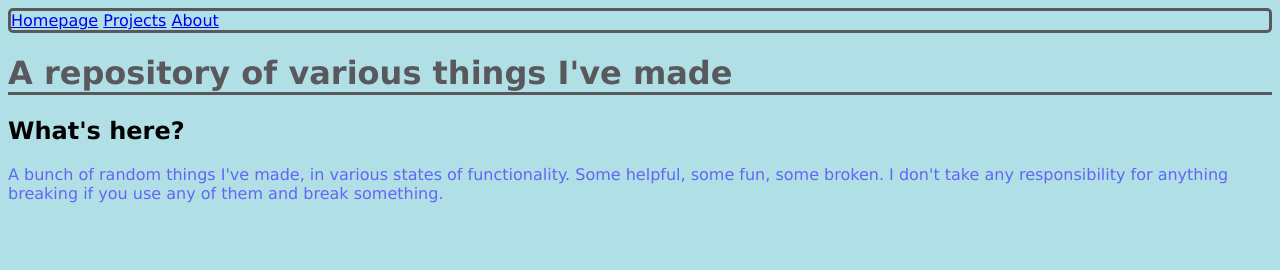
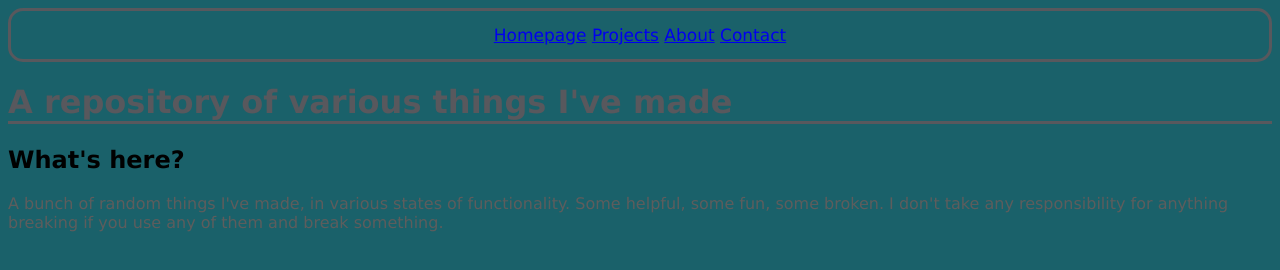
Before and after one commit to Avarikio/avarikio.github.io, a plain HTML site: page index.html in a window 1280 px wide. Drawn offline with Linux system fonts and the light colour scheme.

Commit message:
More styles.css.

```diff
--- a/index.html
+++ b/index.html
@@ -12,6 +12,7 @@
     <a href= "index">Homepage</a>
     <a href= "projects">Projects</a>
     <a href = "about">About</a>
+    <a href = "contact">Contact</a>
   </nav>
 
   <h1>A repository of various things I've made</h1>
--- a/styles.css
+++ b/styles.css
@@ -1,5 +1,5 @@
 body {
-  background-color: powderblue;
+  background-color: rgb(26, 97, 106);
   font-family: "Verdana", Verdana, Geneva, Tahoma, sans-serif
 }
 h1 {
@@ -8,7 +8,7 @@ h1 {
   border-style: none none solid none
 }
 p {
-  color: rgb(99, 101, 245);
+  color: rgb(93, 93, 93);
   font-family: "Verdana", Verdana, Geneva, Tahoma, sans-serif
 }
 nav {
@@ -16,5 +16,14 @@ nav {
   font-family: "Verdana", Verdana, Geneva, Tahoma, sans-serif;
   border-style: solid;
   border-width: medium;
-  border-radius: 5px
+  border-radius: 15px;
+  text-align: center;
+  padding: 14px 16px;
+  text-decoration: none;
+  font-size: 17px;
 }
+
+nav a:hover {
+  background-color: #ddd;
+  color: black;
+}
```
